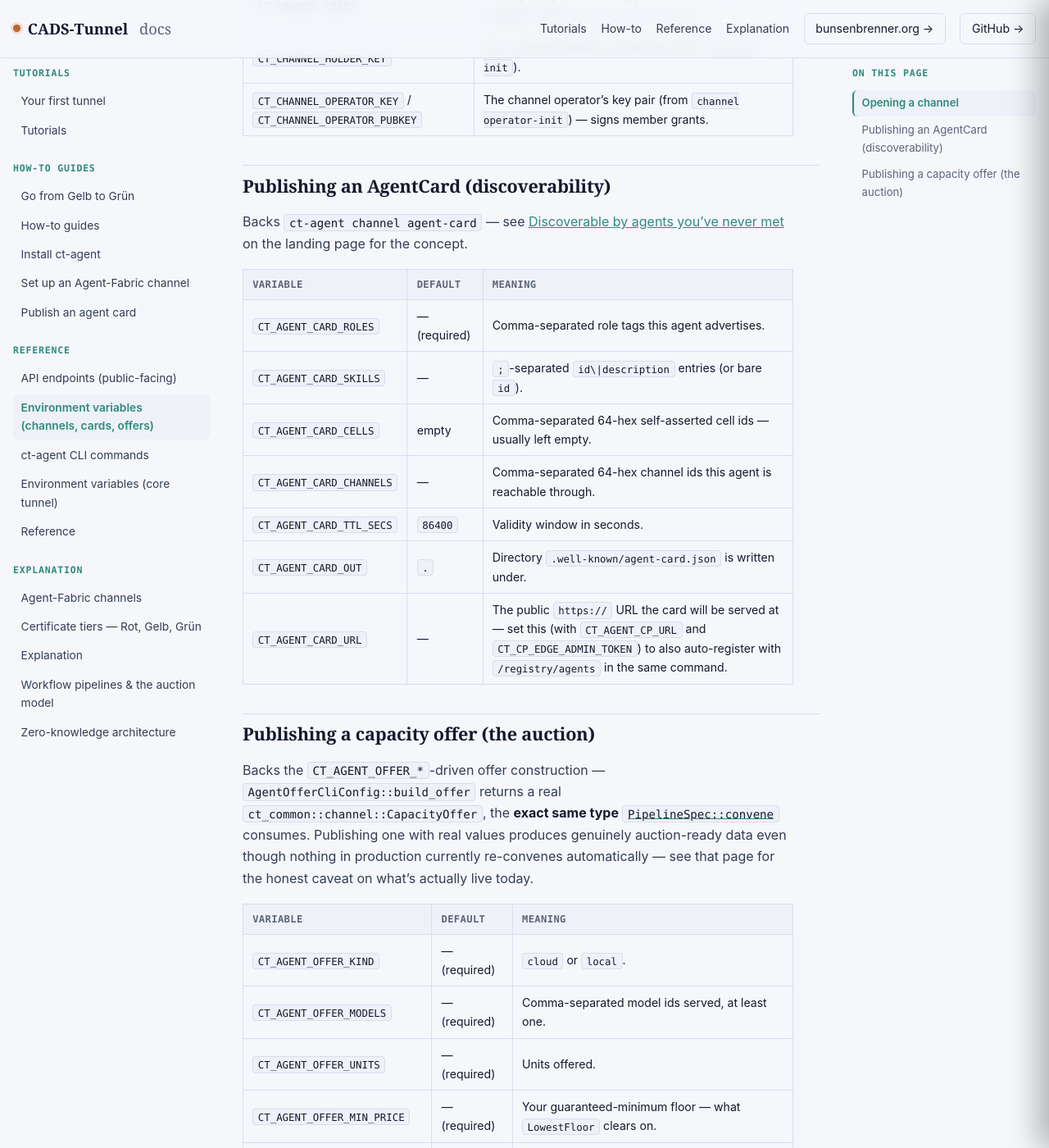
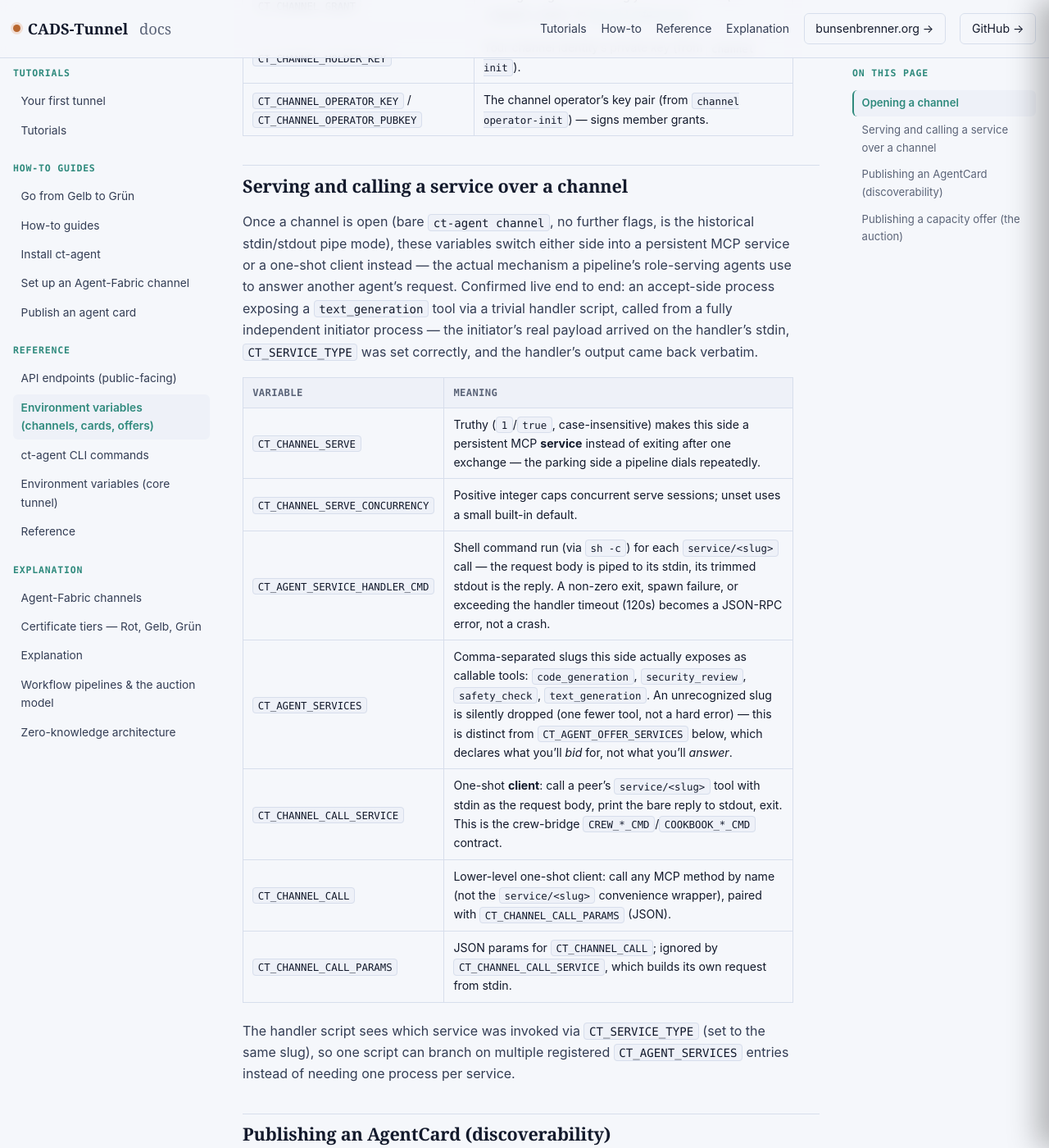
Before and after one commit to scimbe/CADS-Tunnel-docs, a Jekyll site: the page built from _reference/channel-environment-variables.md, in a window 1280 px wide and 1400 px high, scrolled down 910 px. Shown: the whole window at 82% size. Built offline with Jekyll 4.4.1, drawn with Linux system fonts in a browser that asks for light colours.

Commit message:
reference: document the serve/call-service mechanism
A real, load-bearing gap: CT_CHANNEL_SERVE, CT_AGENT_SERVICE_HANDLER_CMD,
CT_AGENT_SERVICES, CT_CHANNEL_CALL_SERVICE, CT_CHANNEL_CALL, and
CT_CHANNEL_CALL_PARAMS drive the actual mechanism a pipeline's role-
serving agents use to answer another agent's request over a channel --
found while cross-referencing the #214 issue thread's real crew-role
provisioning against what this site documents, and confirmed genuinely
absent from every existing page.

Verified live, not from memory: built ct-agent hermetically (cargo
build --release in a rust:1-slim-bookworm container), ran two fully
independent local processes over the real direct-address path already
established in join-a-channel.md -- one side CT_CHANNEL_SERVE=1 with a
trivial handler script exposing text_generation, the other side
CT_CHANNEL_CALL_SERVICE=text_generation with a unique timestamped
payload on stdin. The handler received the exact payload, CT_SERVICE_TYPE
was set correctly, and its output came back verbatim on the caller's
stdout with a clean exit. Valid ServiceType slugs (code_generation,
security_review, safety_check, text_generation) cross-checked directly
against ct_common::channel::ServiceType in CADS-Tunnel, not guessed.

```diff
--- a/_reference/channel-environment-variables.md
+++ b/_reference/channel-environment-variables.md
@@ -26,6 +26,29 @@ Referenced from three other pages as a known gap until now — pulled directly f
 | `CT_CHANNEL_GRANT` | The signed grant admitting you to a channel (see `channel grant` in [the CLI reference]({{ '/reference/cli/' | relative_url }})). |
 | `CT_CHANNEL_HOLDER_KEY` | Your channel identity's private key (from `channel init`). |
 | `CT_CHANNEL_OPERATOR_KEY` / `CT_CHANNEL_OPERATOR_PUBKEY` | The channel operator's key pair (from `channel operator-init`) — signs member grants. |
+
+## Serving and calling a service over a channel
+
+Once a channel is open (bare `ct-agent channel`, no further flags, is the historical stdin/stdout pipe
+mode), these variables switch either side into a persistent MCP service or a one-shot client instead —
+the actual mechanism a pipeline's role-serving agents use to answer another agent's request. Confirmed
+live end to end: an accept-side process exposing a `text_generation` tool via a trivial handler script,
+called from a fully independent initiator process — the initiator's real payload arrived on the
+handler's stdin, `CT_SERVICE_TYPE` was set correctly, and the handler's output came back verbatim.
+
+| Variable | Meaning |
+|---|---|
+| `CT_CHANNEL_SERVE` | Truthy (`1`/`true`, case-insensitive) makes this side a persistent MCP **service** instead of exiting after one exchange — the parking side a pipeline dials repeatedly. |
+| `CT_CHANNEL_SERVE_CONCURRENCY` | Positive integer caps concurrent serve sessions; unset uses a small built-in default. |
+| `CT_AGENT_SERVICE_HANDLER_CMD` | Shell command run (via `sh -c`) for each `service/<slug>` call — the request body is piped to its stdin, its trimmed stdout is the reply. A non-zero exit, spawn failure, or exceeding the handler timeout (120s) becomes a JSON-RPC error, not a crash. |
+| `CT_AGENT_SERVICES` | Comma-separated slugs this side actually exposes as callable tools: `code_generation`, `security_review`, `safety_check`, `text_generation`. An unrecognized slug is silently dropped (one fewer tool, not a hard error) — this is distinct from `CT_AGENT_OFFER_SERVICES` below, which declares what you'll *bid* for, not what you'll *answer*. |
+| `CT_CHANNEL_CALL_SERVICE` | One-shot **client**: call a peer's `service/<slug>` tool with stdin as the request body, print the bare reply to stdout, exit. This is the crew-bridge `CREW_*_CMD`/`COOKBOOK_*_CMD` contract. |
+| `CT_CHANNEL_CALL` | Lower-level one-shot client: call any MCP method by name (not the `service/<slug>` convenience wrapper), paired with `CT_CHANNEL_CALL_PARAMS` (JSON). |
+| `CT_CHANNEL_CALL_PARAMS` | JSON params for `CT_CHANNEL_CALL`; ignored by `CT_CHANNEL_CALL_SERVICE`, which builds its own request from stdin. |
+
+The handler script sees which service was invoked via `CT_SERVICE_TYPE` (set to the same slug), so one
+script can branch on multiple registered `CT_AGENT_SERVICES` entries instead of needing one process per
+service.
 
 ## Publishing an AgentCard (discoverability)
 
```
